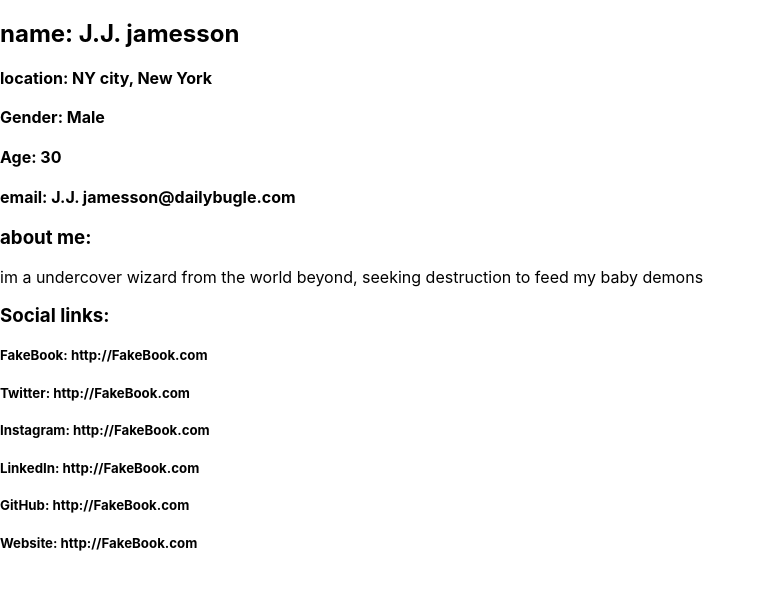
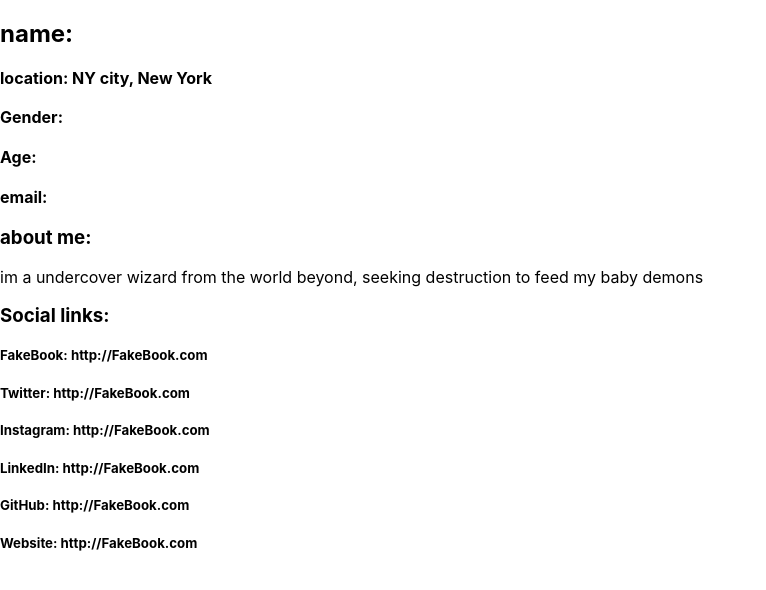
Before and after one commit to chingu-voyages/v9-bears-team-24, a React (Create React App) app in the folder profiler/: page /profile in a window 1280 px wide. Shown: the top 590 px of the page, without its empty margins (0-766 px from the left). Built offline with nearby package versions, Linux system fonts and the light colour scheme.

Commit message:
login functuonality

```diff
--- a/profiler/src/component/Login.js
+++ b/profiler/src/component/Login.js
@@ -27,7 +27,7 @@ class LogIn extends React.Component {
 		.then(res => res.json())
 		.then(user =>{
 			if(user){
-			console.log("werkend")
+			this.props.loadUser(user)
 			}
 		})
 		.catch(err =>{console.log(err)})
--- a/profiler/src/component/Register.js
+++ b/profiler/src/component/Register.js
@@ -3,11 +3,15 @@ import { Link } from "react-router-dom";
 
 class Register extends React.Component{
 	// You can just use state here, the linter does the work for you ;)
-	state = {
+	constructor(){
+		super();
+		this.state = {
 		name:"",
 		email:'',
 		password:''
 	}
+	}
+
     onNameChange = (event)=>{
 		this.setState({name: event.target.value})
 	}
@@ -24,7 +28,7 @@ class Register extends React.Component{
 			body: JSON.stringify({
 				email:this.state.email,
 				password:this.state.password,
-				naam: this.state.naam
+				name: this.state.name
 			})
 	})
 		.then(response => response.json())
@@ -37,7 +41,6 @@ class Register extends React.Component{
 	}
 
 	render(){
-		console.log(this.props.Route)
 		return (
 			<article className="br3 ba b--black-10 mv4 w-100 w-50-m w-25-l shadow-3 mw6 center">
 				<main className="pa4 black-80">
--- a/profiler/src/container/App.js
+++ b/profiler/src/container/App.js
@@ -4,25 +4,49 @@ import LogIn from '../component/Login';
 import Register from '../component/Register';
 import { Route } from 'react-router-dom'
 
-const State = {
+const initialState = {
         email:"",
-        password:"",
-        naam: ""
+        gender:"",
+        name: "",
+        age:"",
+        socialLinks:{
+          FaceBook:"",
+          Twitter:"",
+          Instagram:"",
+          LinkedIn:"",
+          Github:"",
+          Website:"",
+        }
       }
 
 
 class App extends React.Component {
   // You can just use state here, the linter does the work for you ;)
-	loadUser = ()=>{
+  constructor(){
+    super();
+    this.state = initialState;
+  }
 
+
+	loadUser = (data)=>{
+    this.setState((state, props) => {
+      console.log("new state", data)
+      return {
+                    id: data.id,
+                    name:data.name,
+                    email: data.email,
+                     }}
+              )
   }
+
    render() {
+
     return (
         <div className="App">
           <Suspense fallback={<div><h3>Loading...</h3></div>}>
-            <Route exact path="/" component={LogIn} />
-            <Route path="/register" component={Register} state={State}/>
-            <Route path="/profile" component={Profile} />
+            <Route exact path="/" render={(props) => <LogIn {...props} loadUser={this.loadUser} />} />
+            <Route path="/register" render={(props) => <Register {...props} loadUser={this.loadUser} />}/>
+            <Route path="/profile" render={(props) => <Profile {...props} state={this.state} />} />
           </Suspense>
         </div>
     );
--- a/profiler/src/container/Profile.js
+++ b/profiler/src/container/Profile.js
@@ -2,18 +2,18 @@ import React, {Component} from "react";
 
 class Profile extends Component {
   	// You can just use state here, the linter does the work for you ;)
-	state = {
-	}
 
 render(){
+	console.log("profile",this.props.state)
+	const {name,gender,email,age} = this.props.state;
 	return(
 		<div>
 			<div>
-				<h2>name: J.J. jamesson</h2>
+				<h2>name: {name}</h2>
 				<h4>location: NY city, New York</h4>
-				<h4>Gender: Male</h4>
-				<h4>Age: 30</h4>
-				<h4>email: J.J. jamesson@dailybugle.com</h4>
+				<h4>Gender: {gender}</h4>
+				<h4>Age: {age}</h4>
+				<h4>email: {email}</h4>
 			 </div>
 			<div>
 				<h3>about me:</h3>
```
